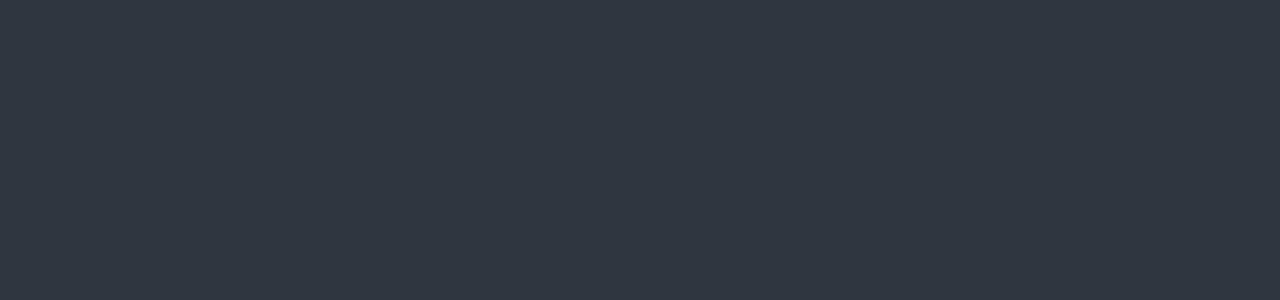
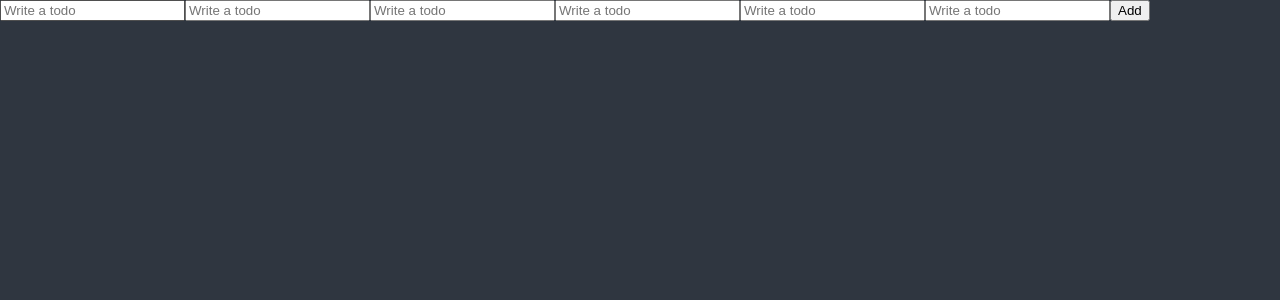
Before and after one commit to mud-fish/test, a React (Create React App) app: page / in a window 1280 px wide. Shown: the top 300 px of the page. Built offline with nearby package versions, Linux system fonts and the light colour scheme.

Commit message:
add react-hook-form

```diff
--- a/package.json
+++ b/package.json
@@ -16,6 +16,7 @@
     "react-apexcharts": "^1.4.0",
     "react-dom": "^18.0.0",
     "react-helmet": "^6.1.0",
+    "react-hook-form": "^7.31.1",
     "react-query": "^3.39.0",
     "react-router-dom": "^5.3.0",
     "react-scripts": "5.0.1",
--- a/src/App.tsx
+++ b/src/App.tsx
@@ -1,9 +1,11 @@
+import ToDoList from "ToDoList";
 import GlobalStyle from "./GlobalStyle";
 
 function App() {
   return (
     <>
       <GlobalStyle />
+      <ToDoList />
     </>
   );
 }
--- /dev/null
+++ b/src/ToDoList.tsx
@@ -0,0 +1,75 @@
+import React, { useState } from "react";
+import { useForm } from "react-hook-form";
+
+// const ToDoList = () => {
+//   const [todo, setTodo] = useState<string>("");
+//   const onChange = (event: React.FormEvent<HTMLInputElement>) => {
+//     const {
+//       currentTarget: { value },
+//     } = event;
+//     setTodo(value);
+//   };
+
+//   const onSubmit = (event: React.FormEvent<HTMLFormElement>) => {
+//     event.preventDefault();
+//   };
+
+//   return (
+//     <form onSubmit={onSubmit}>
+//       <input value={todo} onChange={onChange} placeholder="Write a todo" />
+//       <button>Add</button>
+//     </form>
+//   );
+// };
+
+interface IForm {
+  email: "string";
+  firstName: "string";
+  lastName: "string";
+  username: "string";
+  password1: "string";
+  password2: "string";
+}
+
+const ToDoList = () => {
+  const {
+    register,
+    watch,
+    handleSubmit,
+    formState: { errors },
+    setError,
+  } = useForm<IForm>();
+
+  const onValid = (data: IForm) => {
+    if (data.password1 !== data.password2) {
+      setError("password1", { message: "NO" });
+    }
+  };
+
+  return (
+    <form onSubmit={handleSubmit(onValid)}>
+      <input
+        {...register("email", {
+          required: "write here",
+          pattern: {
+            value: /^[A-Za-z0-9._%+-]+@naver.com/,
+            message: "hihihi",
+          },
+        })}
+        placeholder="Write a todo"
+      />
+      <span>{errors?.email?.message}</span>
+      <input {...register("firstName")} placeholder="Write a todo" />
+      <input {...register("lastName")} placeholder="Write a todo" />
+      <input {...register("username")} placeholder="Write a todo" />
+      <input {...register("password1")} placeholder="Write a todo" />
+      <span>{errors?.password1?.message}</span>
+      <input {...register("password2")} placeholder="Write a todo" />
+
+      <button>Add</button>
+    </form>
+    //   );
+  );
+};
+
+export default ToDoList;
```
Also changed, not shown: 1 other file (tests, documents, lock files or other folders).
